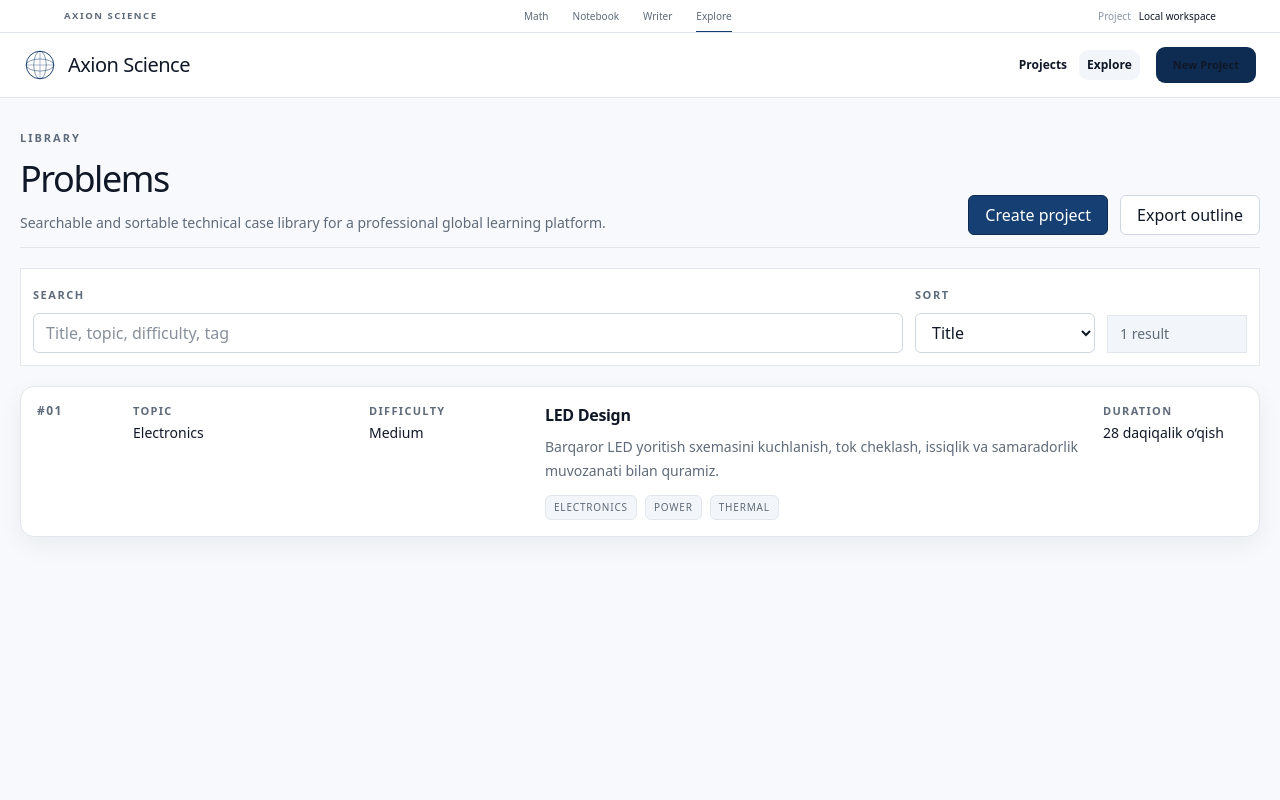
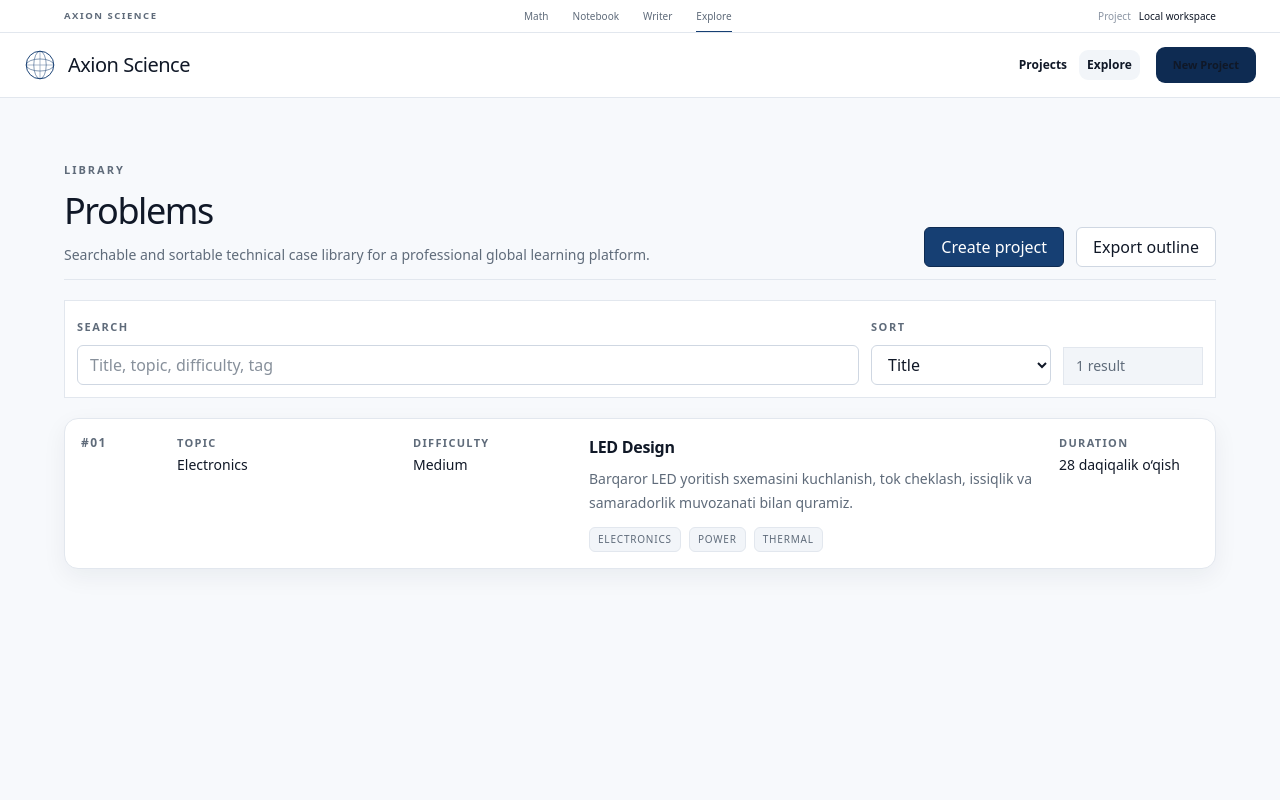
Before and after one commit to AxionSoftware-Inc/Problem-library, a Next.js app: page /problems in a window 1280 px wide. Shown: the top 800 px of the page. Built offline with nearby package versions, Linux system fonts and the light colour scheme; no server answers; a web font is replaced by a local one.

Commit message:
Increase Science Hub premium page breathing room

```diff
--- a/components/ui/styles.ts
+++ b/components/ui/styles.ts
@@ -1,8 +1,8 @@
 export const ui = {
   page: "relative min-h-screen bg-[var(--color-bg)] text-[var(--color-text)]",
   pageAlt: "relative min-h-screen bg-[var(--color-bg)] text-[var(--color-text)]",
-  container: "mx-auto w-full max-w-[1520px] px-3 sm:px-4 lg:px-5",
-  pageSection: "py-5 sm:py-6 lg:py-8",
+  container: "mx-auto w-full max-w-[1520px] px-6 sm:px-8 lg:px-12 xl:px-16 2xl:px-20",
+  pageSection: "py-10 sm:py-12 lg:py-16",
   sectionGap: "space-y-4 sm:space-y-5",
   sectionHeader: "max-w-4xl space-y-2",
   overline:
```
